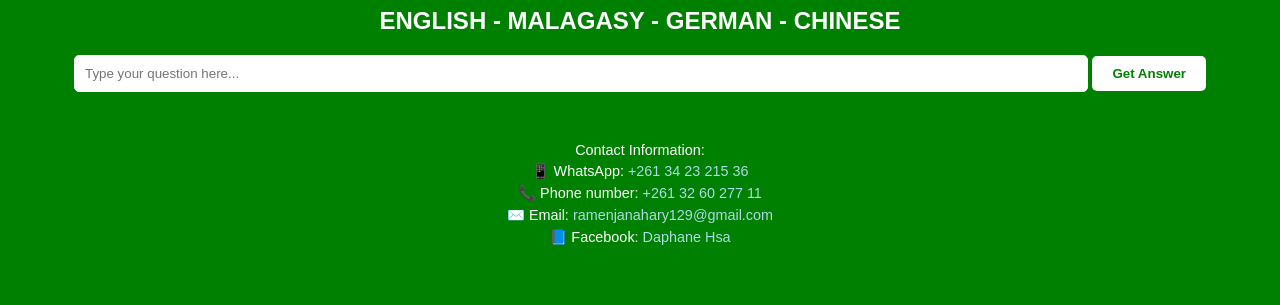
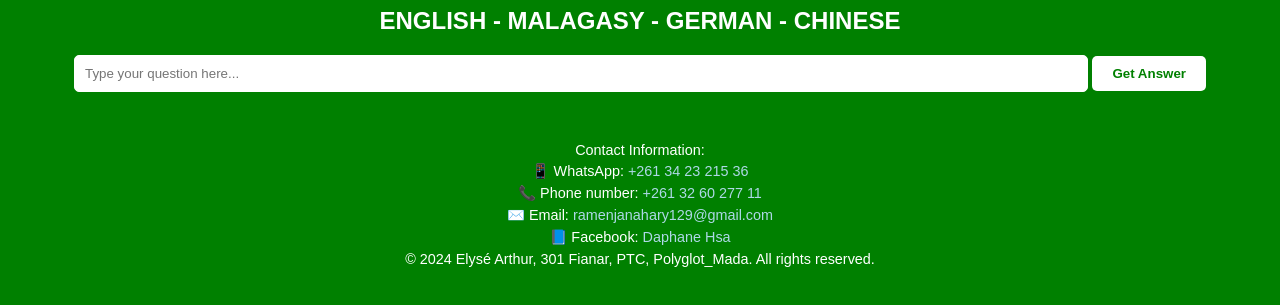
Before and after one commit to RAMENJANAHARY/q_and_a, a plain HTML site: page templates/index.html in a window 1280 px wide. Shown: the part 75-380 px from the top of the page. Drawn offline with Linux system fonts and the light colour scheme.

Commit message:
Update index.html
Updated version

```diff
--- a/templates/index.html
+++ b/templates/index.html
@@ -98,6 +98,7 @@
         <p>📞 Phone number: <a href="tel:+261326027711">+261 32 60 277 11</a></p>
         <p>✉️ Email: <a href="mailto:ramenjanahary129@gmail.com">ramenjanahary129@gmail.com</a></p>
         <p>📘 Facebook: <a href="https://www.facebook.com/daphane.hsaa" target="_blank">Daphane Hsa</a></p>
+        <p>&copy; 2024 Elysé Arthur, 301 Fianar, PTC, Polyglot_Mada. All rights reserved.</p>
     </footer>
 
     <script>
```
